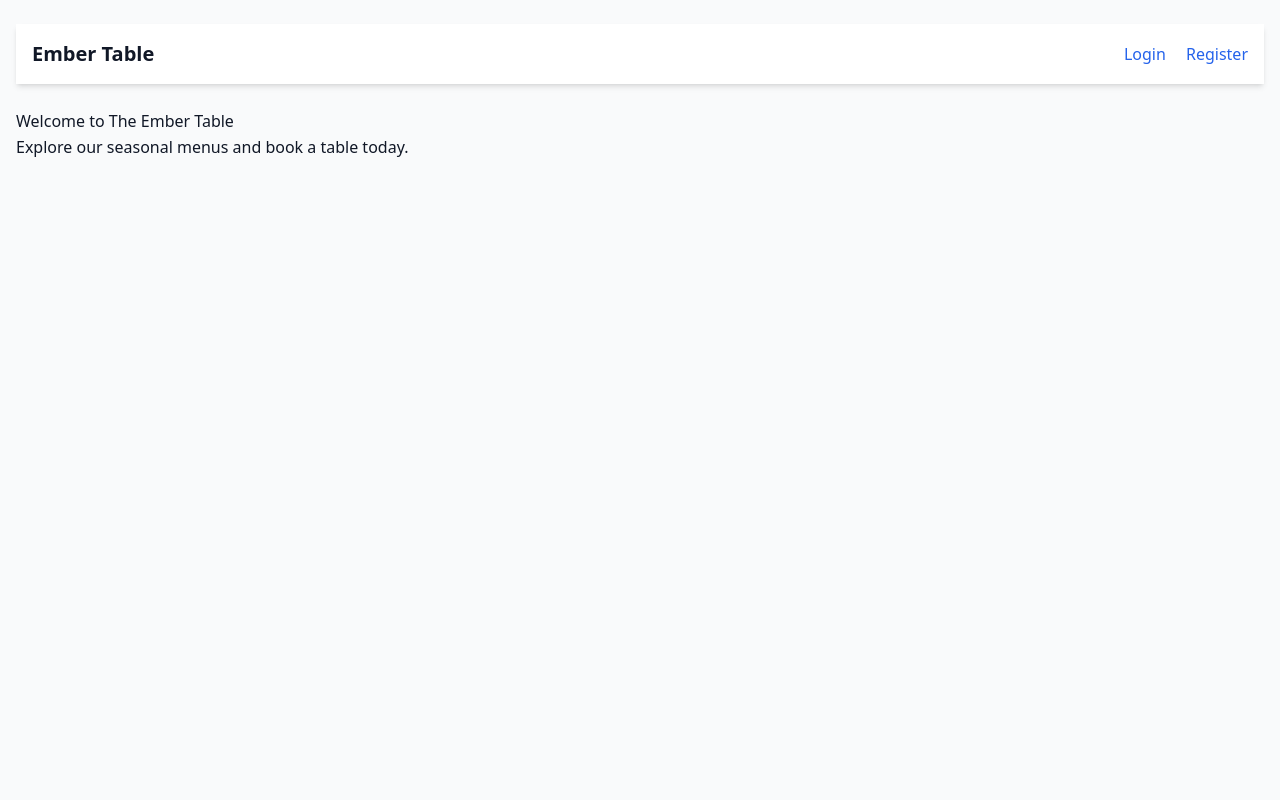
After one commit to SamBailey6194/the-ember-table, a Django app: page / in a window 1280 px wide. The commit adds this page. Run offline with Django 5.2, Linux system fonts and the light colour scheme; some libraries are stand-ins or nearby versions.

Commit message:
Fix issue of not displaying HTML code by adding home.html to booking app

```diff
--- /dev/null
+++ b/booking/templates/booking/home.html
@@ -0,0 +1,8 @@
+{% extends "base.html" %}
+
+{% block content %}
+
+  <h1>Welcome to The Ember Table</h1>
+  <p>Explore our seasonal menus and book a table today.</p>
+
+{% endblock %}
--- a/booking/urls.py
+++ b/booking/urls.py
@@ -3,5 +3,6 @@ from . import views
 
 
 urlpatterns = [
-    # path("...", views.your_view, name="your_view_name"),
+    path('', views.home, name='home'),
+    path('booking/', views.BookingCreateView.as_view(), name='booking_form'),
 ]
--- a/booking/views.py
+++ b/booking/views.py
@@ -1,9 +1,14 @@
 from django.views.generic import CreateView
 from django.urls import reverse_lazy
+from django.shortcuts import render
 from .models import Booking
 
 
 # Create your views here.
+def home(request):
+    return render(request, 'booking/home.html')
+
+
 class BookingCreateView(CreateView):
     """
     Display an individual :model:`booking.Booking`.
--- a/static/css/style.css
+++ b/static/css/style.css
@@ -13,6 +13,12 @@
     --color-gray-700: oklch(37.3% 0.034 259.733);
     --color-gray-900: oklch(21% 0.034 264.665);
     --color-white: #fff;
+    --ember-red: #E25822;
+    --burnt-orange: #CC5500;
+    --fiery-yellow: #FBB03B;
+    --ash-gray: #666666;
+    --charcoal-black: #1C1C1C;
+    --molten-gold: #D4AF37;
     --spacing: 0.25rem;
     --text-xl: 1.25rem;
     --text-xl--line-height: calc(1.75 / 1.25);
--- a/templates/base.html
+++ b/templates/base.html
@@ -2,7 +2,7 @@
 <!DOCTYPE html>
 <html lang="en">
   <head>
-    <title>{% block title %}Ember Table{% endblock %}</title>
+    <title>{% block title %}The Ember Table{% endblock %}</title>
     <meta charset="UTF-8" />
     <meta name="viewport" content="width=device-width, initial-scale=1.0" />
     <meta http-equiv="X-UA-Compatible" content="ie=edge" />
@@ -39,7 +39,7 @@
       </main>
 
       {# Modals (hidden by default, activated via JS) #}
-      {% include 'includes/modal.html' %}
+      {% include 'includes/modals.html' %}
     </div>
   </body>
 </html>
--- a/templates/includes/alerts.html
+++ b/templates/includes/alerts.html
@@ -0,0 +1,3 @@
+<div class="alert alert-success" role="alert">
+  {{ message }}
+</div>
--- a/templates/includes/modals.html
+++ b/templates/includes/modals.html
@@ -0,0 +1,7 @@
+<div id="modal" class="hidden fixed inset-0 bg-black bg-opacity-50 flex items-center justify-center">
+  <div class="bg-white p-6 rounded shadow-lg">
+    <h2 class="text-xl font-bold">Modal Title</h2>
+    <p>Modal content goes here.</p>
+    <button id="close-modal">Close</button>
+  </div>
+</div>
--- a/the_ember_table/settings.py
+++ b/the_ember_table/settings.py
@@ -124,7 +124,7 @@ ROOT_URLCONF = 'the_ember_table.urls'
 TEMPLATES = [
     {
         'BACKEND': 'django.template.backends.django.DjangoTemplates',
-        'DIRS': [],
+        'DIRS': [BASE_DIR / 'templates'],
         'APP_DIRS': True,
         'OPTIONS': {
             'context_processors': [
--- a/the_ember_table/urls.py
+++ b/the_ember_table/urls.py
@@ -24,4 +24,5 @@ urlpatterns = [
     path('menus/', include('menus.urls')),
     path('summernote/', include('django_summernote.urls')),
     path("__reload__/", include("django_browser_reload.urls")),
+    path('', include('booking.urls'), name='home'),
 ]
```
